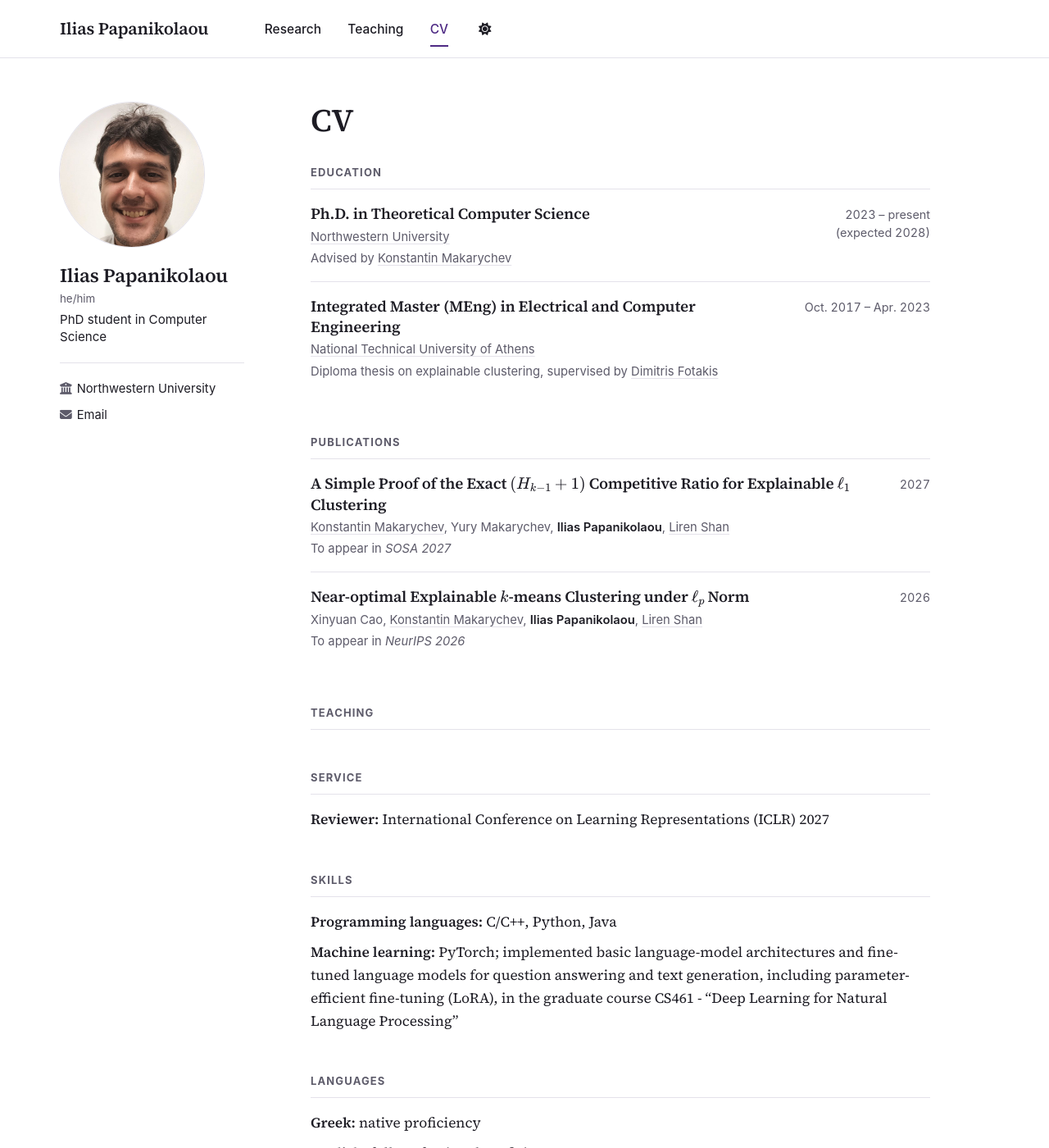
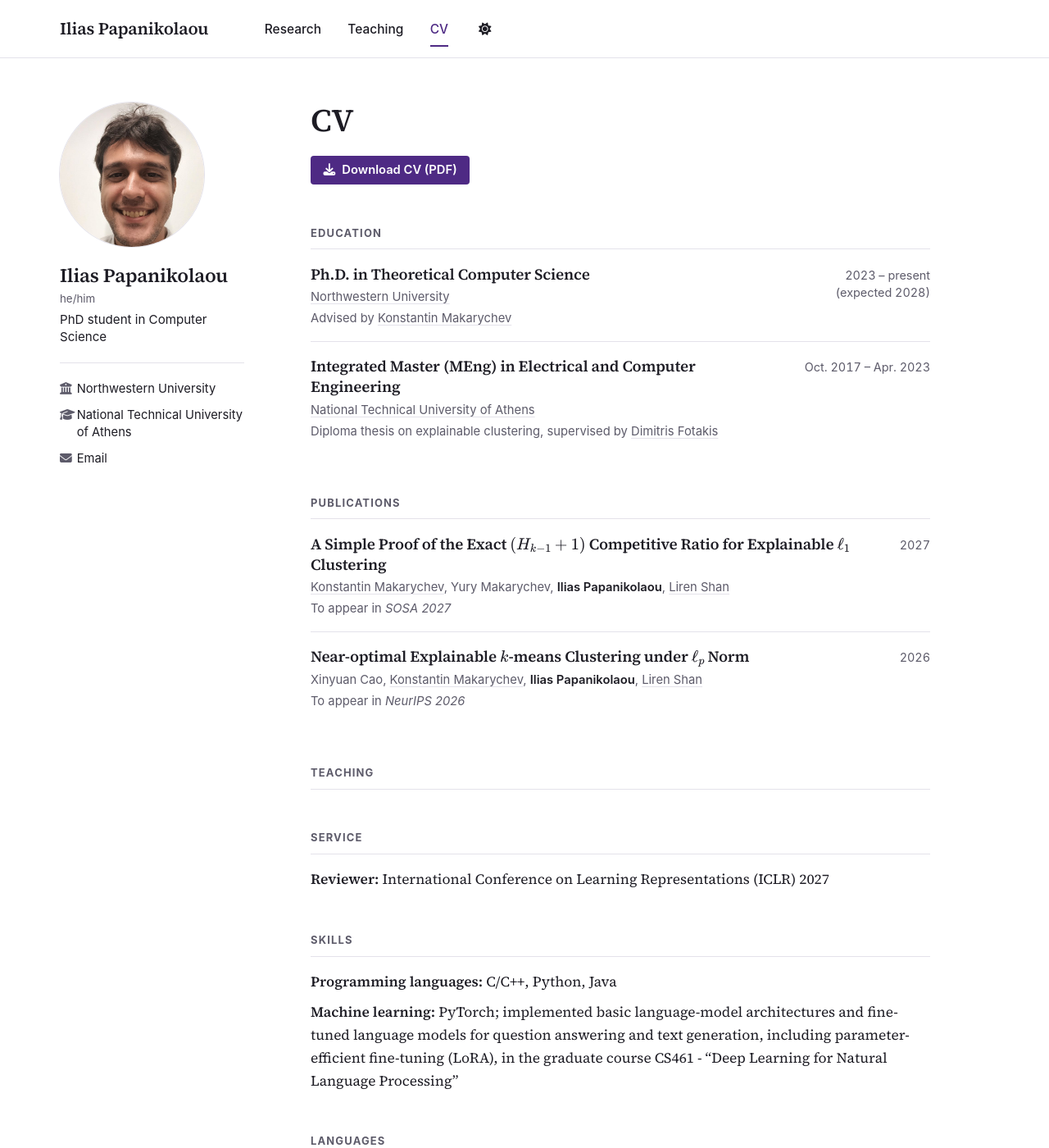
Before and after one commit to iliaspap/iliaspap.github.io, a Jekyll site: the page built from _pages/cv.md, in a window 1280 px wide and 1400 px high. Shown: the whole window at 82% size. Built offline with Jekyll 4.4.1, drawn with Linux system fonts in a browser that asks for light colours.

Commit message:
Add NTUA link to the sidebar and a Download CV button
- Sidebar: "National Technical University of Athens" links to the
  English NTUA site, placed under Northwestern University and above
  Email. Long names now wrap inside the sidebar instead of overflowing.
- CV page: "Download CV (PDF)" button at the top, serving
  files/Ilias_Papanikolaou_CV.pdf. Replace that file to update the CV.

Co-Authored-By: Claude <noreply@anthropic.com>
Claude-Session: https://claude.ai/code/session_019nJfsAzp6agxkFNbm5qQiZ

```diff
--- a/_config.yml
+++ b/_config.yml
@@ -30,6 +30,8 @@ author:
   location         : # "Earth"
   employer         : "Northwestern University"
   employer_url     : "https://www.northwestern.edu/"
+  alma_mater       : "National Technical University of Athens"   # shown under the employer in the sidebar
+  alma_mater_url   : "https://www.ntua.gr/en/"
   uri              : # URL
   email            : "iliaspap@u.northwestern.edu"
 
--- a/_includes/author-profile.html
+++ b/_includes/author-profile.html
@@ -31,6 +31,13 @@
           <li><a href="{{ author.employer_url }}" target="_blank" rel="noopener" itemprop="affiliation"><i class="fas fa-fw fa-building-columns icon-pad-right" aria-hidden="true"></i>{{ author.employer }}</a></li>
         {% else %}
           <li><span class="author__plain" itemprop="affiliation"><i class="fas fa-fw fa-building-columns icon-pad-right" aria-hidden="true"></i>{{ author.employer }}</span></li>
+        {% endif %}
+      {% endif %}
+      {% if author.alma_mater %}
+        {% if author.alma_mater_url %}
+          <li><a href="{{ author.alma_mater_url }}" target="_blank" rel="noopener" itemprop="alumniOf"><i class="fas fa-fw fa-graduation-cap icon-pad-right" aria-hidden="true"></i>{{ author.alma_mater }}</a></li>
+        {% else %}
+          <li><span class="author__plain" itemprop="alumniOf"><i class="fas fa-fw fa-graduation-cap icon-pad-right" aria-hidden="true"></i>{{ author.alma_mater }}</span></li>
         {% endif %}
       {% endif %}
       {% if author.uri %}
--- a/_pages/cv.md
+++ b/_pages/cv.md
@@ -15,7 +15,13 @@ redirect_from:
   - Publications and Teaching are filled in automatically from the files in the
     _publications and _teaching folders, so a new paper or course only has to be
     added there.
+  - The "Download CV" button serves files/Ilias_Papanikolaou_CV.pdf. To update the
+    PDF, replace that file with a new one of the same name.
 -->
+
+<p class="cv-download">
+  <a class="button-link" href="{{ base_path }}/files/Ilias_Papanikolaou_CV.pdf" download><i class="fas fa-download" aria-hidden="true"></i>Download CV (PDF)</a>
+</p>
 
 <h2 class="section-label">Education</h2>
 <ul class="entry-list">
--- a/_sass/layout/_custom.scss
+++ b/_sass/layout/_custom.scss
@@ -403,6 +403,7 @@ a:focus-visible {
     margin: 0 1.4rem 0.25rem 0;
     font-size: 0.82rem;
     line-height: 1.4;
+    white-space: normal;   /* long names wrap instead of running out of the sidebar */
 
     @include breakpoint($large) {
       margin: 0 0 0.45rem;
@@ -413,7 +414,8 @@ a:focus-visible {
   .author__plain {
     display: block;
     margin: 0;
-    padding: 0.1rem 0;
+    padding: 0.1rem 0 0.1rem 1.4em;   /* hanging indent: wrapped lines align with the text, not the icon */
+    text-indent: -1.4em;
     font-size: 1em;
     color: var(--global-text-color);
     text-decoration: none;
@@ -428,6 +430,7 @@ a:focus-visible {
     margin-right: 0.15em;
     padding-right: 0.4em;
     color: $c-muted;
+    text-indent: 0;
   }
 }
 
@@ -671,6 +674,36 @@ h2.section-label {
   }
 }
 
+/* Solid button, e.g. "Download CV" */
+.cv-download {
+  margin: 0 0 0.25rem;
+}
+
+.archive .button-link,
+.page__content .button-link {
+  display: inline-block;
+  padding: 0.5em 1.05em;
+  border-radius: $border-radius;
+  font-family: $ui-sans;
+  font-size: 0.82rem;
+  font-weight: 600;
+  line-height: 1.4;
+  color: #fff;
+  background: var(--global-base-color);
+  text-decoration: none;
+
+  &:hover {
+    color: #fff;
+    text-decoration: none;
+    -webkit-filter: brightness(1.15);
+            filter: brightness(1.15);
+  }
+
+  i {
+    margin-right: 0.55em;
+  }
+}
+
 .more-link {
   margin: 0.4rem 0 0;
   font-family: $ui-sans;
@@ -732,7 +765,8 @@ h2.section-label {
     margin-top: 0;
   }
 
-  .sidebar {
+  .sidebar,
+  .cv-download {
     display: none;
   }
 
```
Also changed, not shown: 1 other file.
